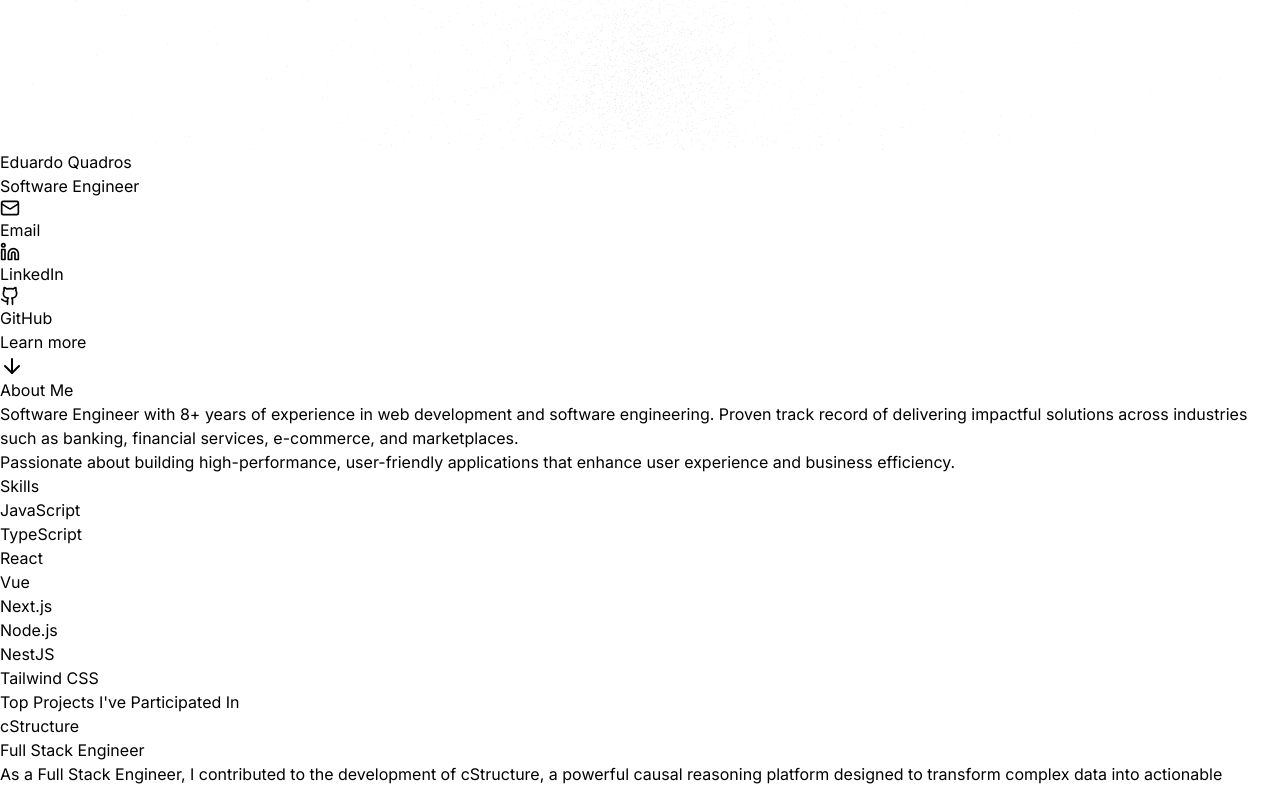
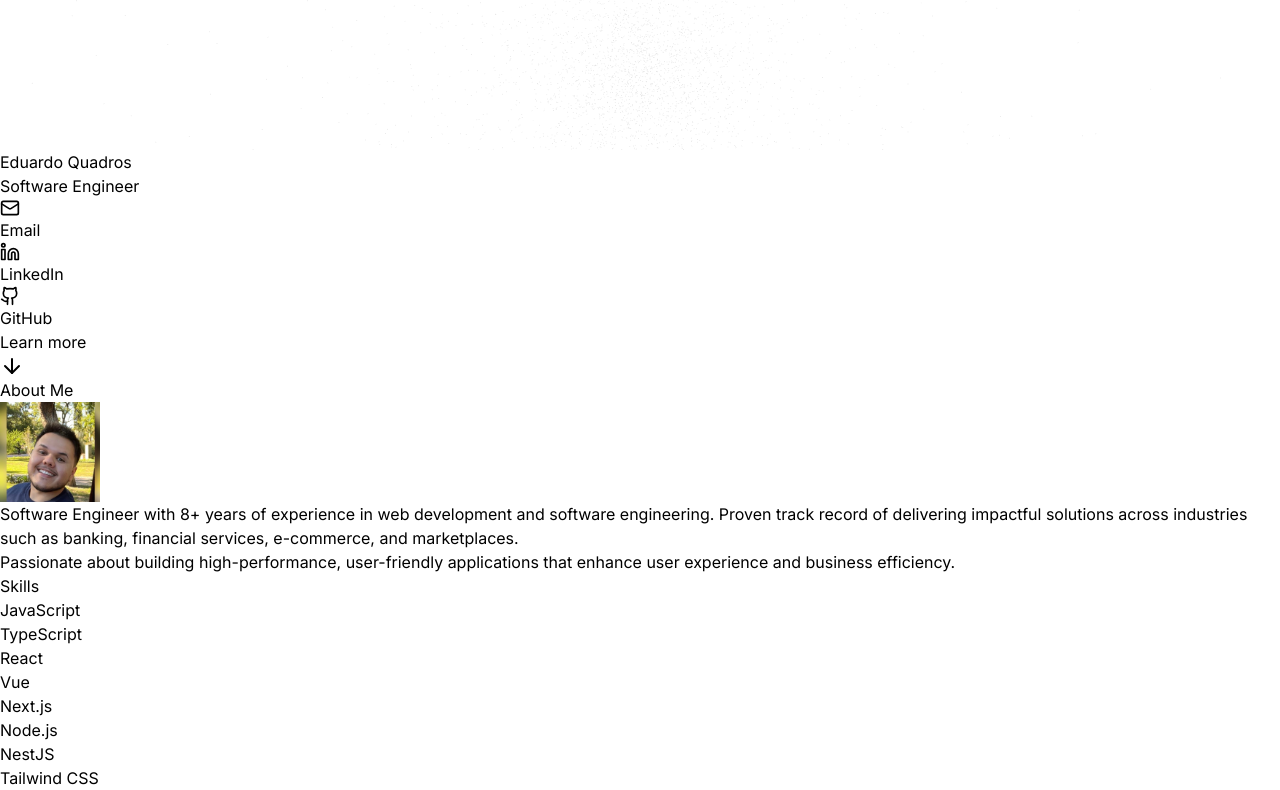
Before and after one commit to Eduux/eduardo-dev-website, a Next.js app: page / in a window 1280 px wide. Shown: the top 790 px of the page. Built offline with nearby package versions, Linux system fonts and the light colour scheme.

Commit message:
feat: my image

```diff
--- a/src/components/About.tsx
+++ b/src/components/About.tsx
@@ -1,6 +1,7 @@
 "use client";
 
 import { motion } from "framer-motion";
+import Image from "next/image";
 
 export default function About() {
   return (
@@ -15,16 +16,27 @@ export default function About() {
         <h2 className="text-3xl md:text-4xl font-bold mb-8 text-center">
           About Me
         </h2>
-        <p className="text-lg mb-6 text-gray-300">
-          Software Engineer with 8+ years of experience in web development and
-          software engineering. Proven track record of delivering impactful
-          solutions across industries such as banking, financial services,
-          e-commerce, and marketplaces.
-        </p>
-        <p className="text-lg text-gray-300">
-          Passionate about building high-performance, user-friendly applications
-          that enhance user experience and business efficiency.
-        </p>
+        <div className="flex flex-col md:flex-row items-center md:items-start gap-4">
+          <Image
+            className="rounded-full"
+            src="/eduardo.jpg"
+            alt="Profile"
+            width={100}
+            height={100}
+          />
+          <div>
+            <p className="text-lg mb-6 text-gray-300">
+              Software Engineer with 8+ years of experience in web development
+              and software engineering. Proven track record of delivering
+              impactful solutions across industries such as banking, financial
+              services, e-commerce, and marketplaces.
+            </p>
+            <p className="text-lg text-gray-300">
+              Passionate about building high-performance, user-friendly
+              applications that enhance user experience and business efficiency.
+            </p>
+          </div>
+        </div>
       </motion.div>
     </section>
   );
```
Also changed, not shown: public/eduardo.JPG (added), 1 other file (tests, documents, lock files or other folders).
